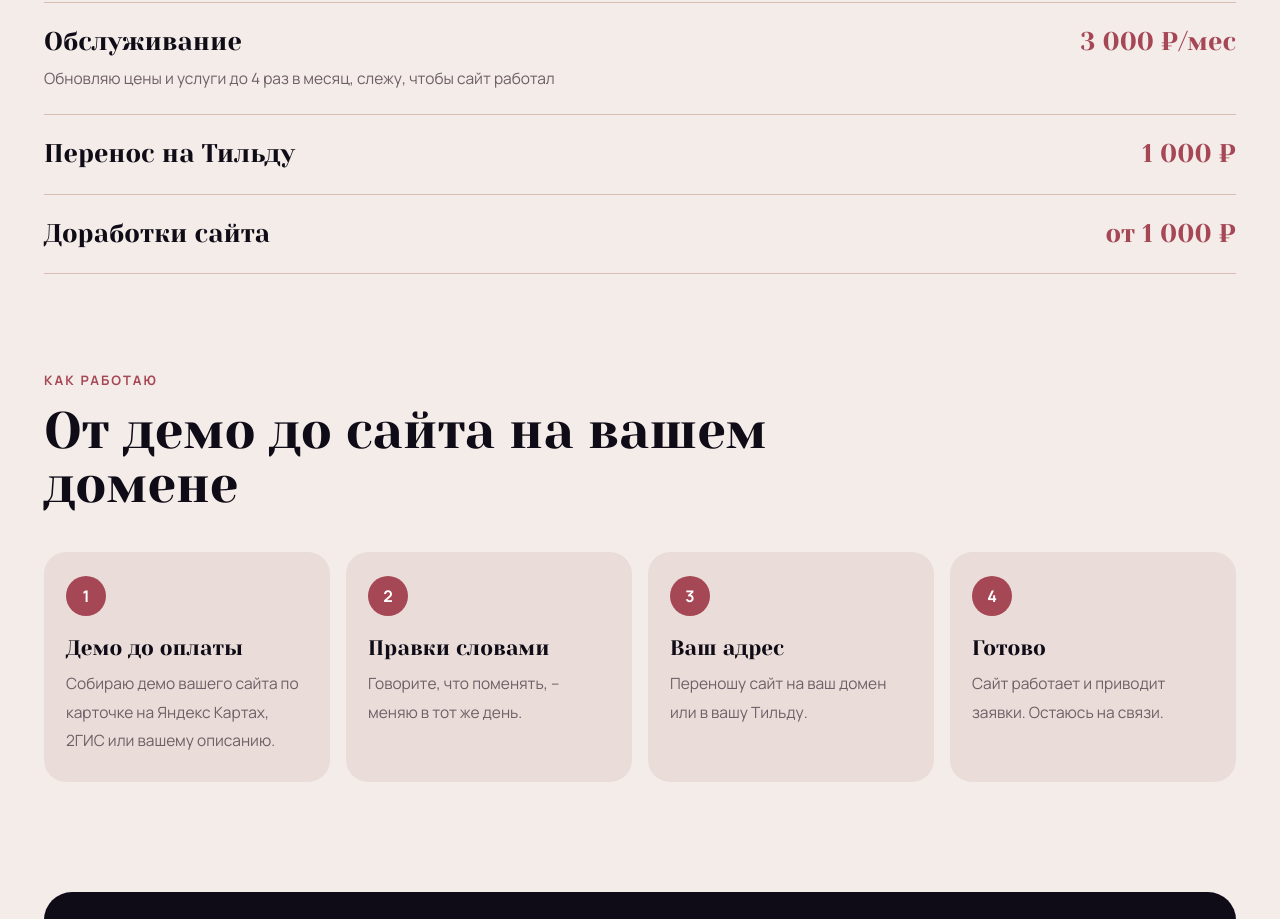
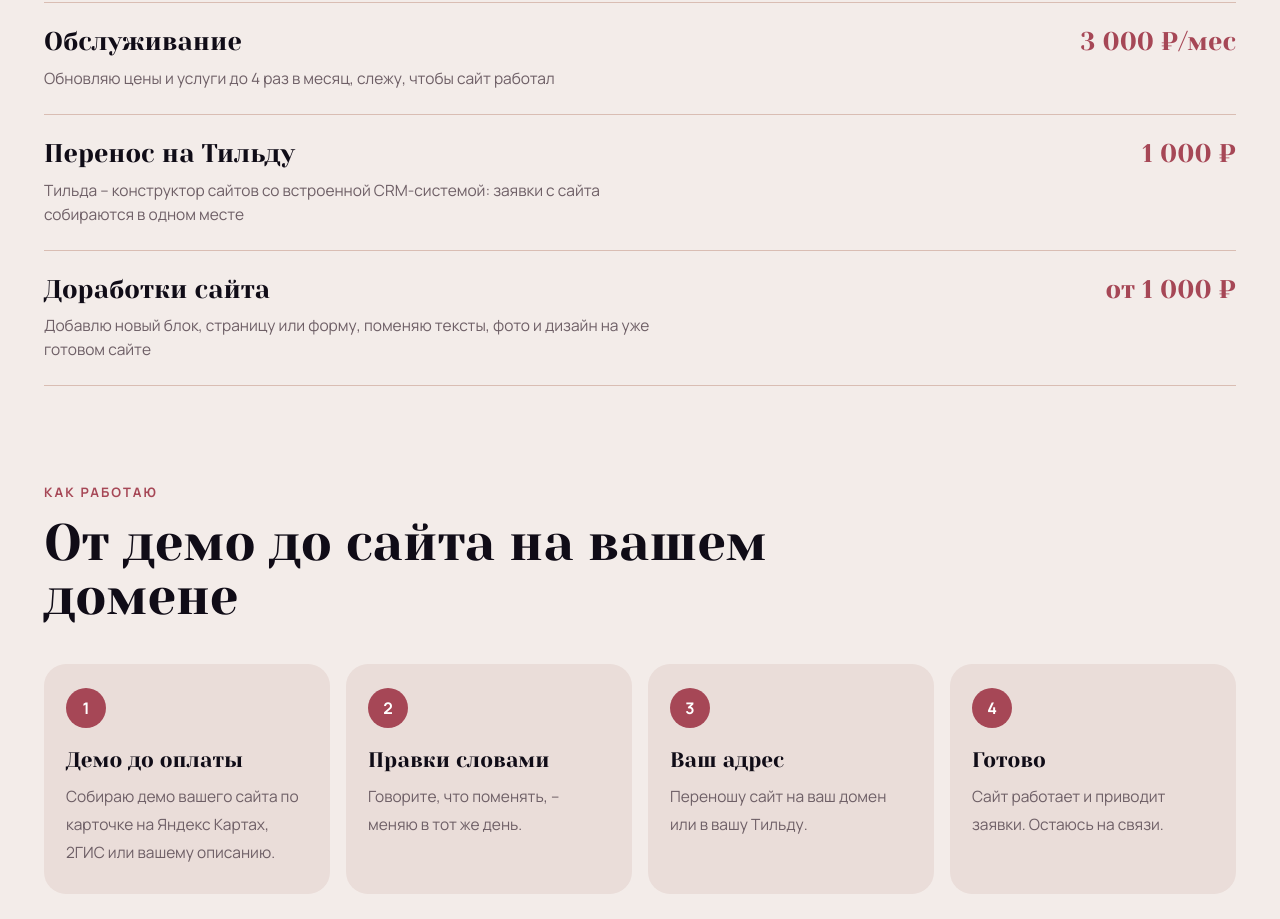
Before and after one commit to SkutinaJulia/SkutinaDirect, a plain HTML site: page site/index.html in a window 1280 px wide. Shown: the part 7840-8759 px from the top of the page. Drawn offline with Linux system fonts and the light colour scheme.

Commit message:
Витрина: расшифровки «Перенос на Тильду» и «Доработки сайта»
Co-Authored-By: Claude Opus 5.5 <noreply@anthropic.com>

```diff
--- a/site/index.html
+++ b/site/index.html
@@ -544,8 +544,8 @@ footer a:hover{color:var(--hair)}
           <li><b>Стандарт<small>Все из «Старта» + тексты под ваши услуги, форма заявки или калькулятор, Яндекс.Метрика и поиск Яндекса, 3 круга правок</small></b><span>25&nbsp;000&nbsp;₽</span></li>
           <li><b>Бизнес<small>Все из «Стандарта» + настройка рекламы в Яндекс.Директ и месяц обслуживания. Рекламный бюджет – отдельно</small></b><span>45&nbsp;000&nbsp;₽</span></li>
           <li><b>Обслуживание<small>Обновляю цены и услуги до 4 раз в месяц, слежу, чтобы сайт работал</small></b><span>3&nbsp;000&nbsp;₽/мес</span></li>
-          <li><b>Перенос на Тильду</b><span>1&nbsp;000&nbsp;₽</span></li>
-          <li><b>Доработки сайта</b><span>от&nbsp;1&nbsp;000&nbsp;₽</span></li>
+          <li><b>Перенос на Тильду<small>Тильда – конструктор сайтов со встроенной CRM-системой: заявки с сайта собираются в одном месте</small></b><span>1&nbsp;000&nbsp;₽</span></li>
+          <li><b>Доработки сайта<small>Добавлю новый блок, страницу или форму, поменяю тексты, фото и дизайн на уже готовом сайте</small></b><span>от&nbsp;1&nbsp;000&nbsp;₽</span></li>
         </ul>
       </div>
 
```
